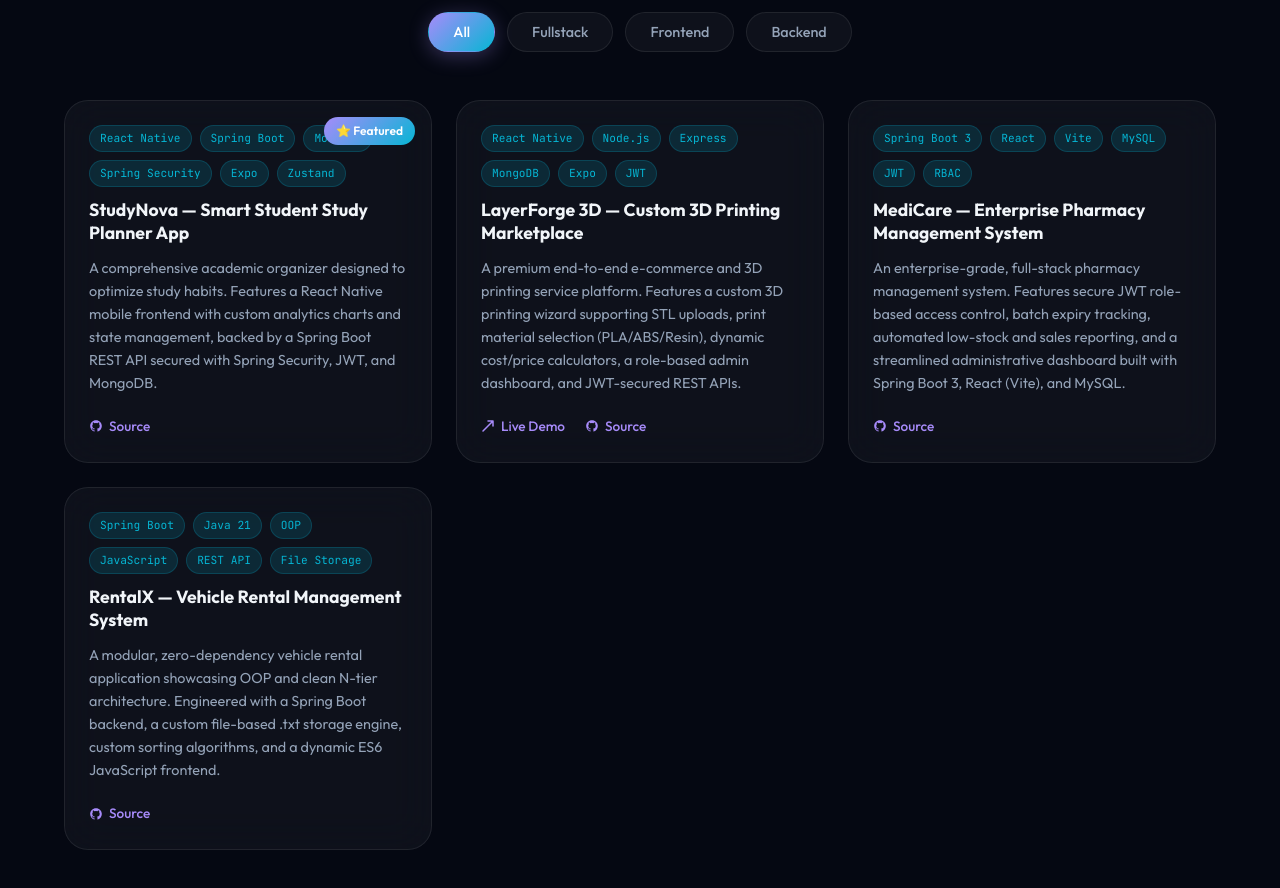
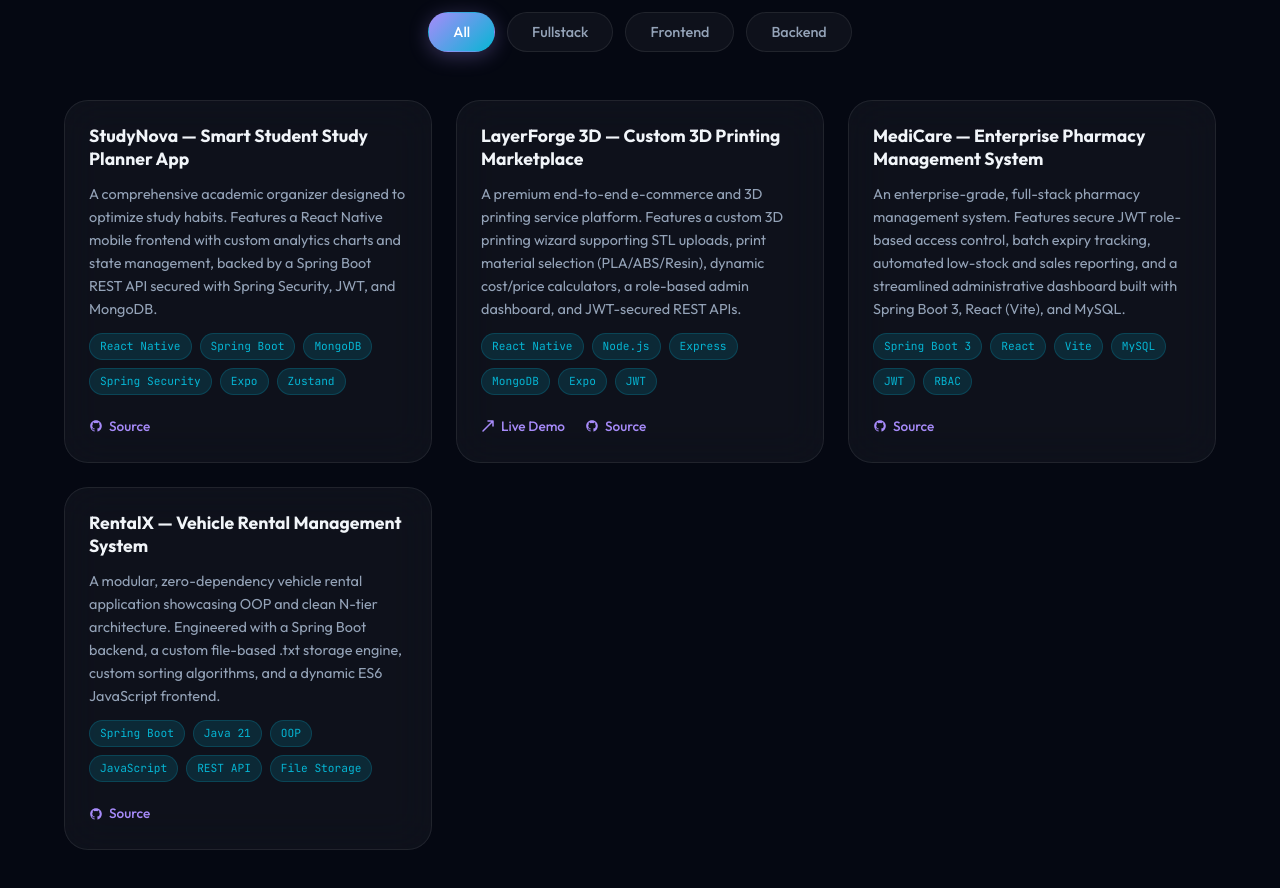
Before and after one commit to MihisaraNet/Mihisara-portfolio, a React (Vite) app: page / in a window 1280 px wide. Shown: the part 3180-4068 px from the top of the page. Built offline with nearby package versions, Linux system fonts and the light colour scheme.

Commit message:
refactor: reorder project card content and update StudyNova featured status

```diff
--- a/src/components/Projects.tsx
+++ b/src/components/Projects.tsx
@@ -19,10 +19,10 @@ const projects = [
     category: 'fullstack',
     icon: '🎓',
     gradient: 'linear-gradient(135deg, #a78bfa22 0%, #06b6d422 100%)',
-    tags: ['React Native', 'Spring Boot', 'MongoDB', 'Spring Security', 'Expo', 'Zustand'],
     title: 'StudyNova — Smart Student Study Planner App',
     desc: 'A comprehensive academic organizer designed to optimize study habits. Features a React Native mobile frontend with custom analytics charts and state management, backed by a Spring Boot REST API secured with Spring Security, JWT, and MongoDB.',
-    featured: true,
+    tags: ['React Native', 'Spring Boot', 'MongoDB', 'Spring Security', 'Expo', 'Zustand'],
+    featured: false ,
     github: 'https://github.com/MihisaraNet/StudyNova',
     live: null
   },
@@ -102,11 +102,11 @@ export default function Projects() {
                 {p.featured && <div className="featured-badge">⭐ Featured</div>}
 
                 <div className="project-content">
+                  <h3 className="project-title">{p.title}</h3>
+                  <p className="project-desc">{p.desc}</p>
                   <div className="project-tags">
                     {p.tags.map(t => <span key={t} className="project-tag">{t}</span>)}
                   </div>
-                  <h3 className="project-title">{p.title}</h3>
-                  <p className="project-desc">{p.desc}</p>
                   <div className="project-links">
                     {p.live && <a href={p.live} target="_blank" rel="noopener noreferrer" className="project-link"><ArrowIcon /> Live Demo</a>}
                     {p.github && <a href={p.github} target="_blank" rel="noopener noreferrer" className="project-link"><GithubIcon /> Source</a>}
```
